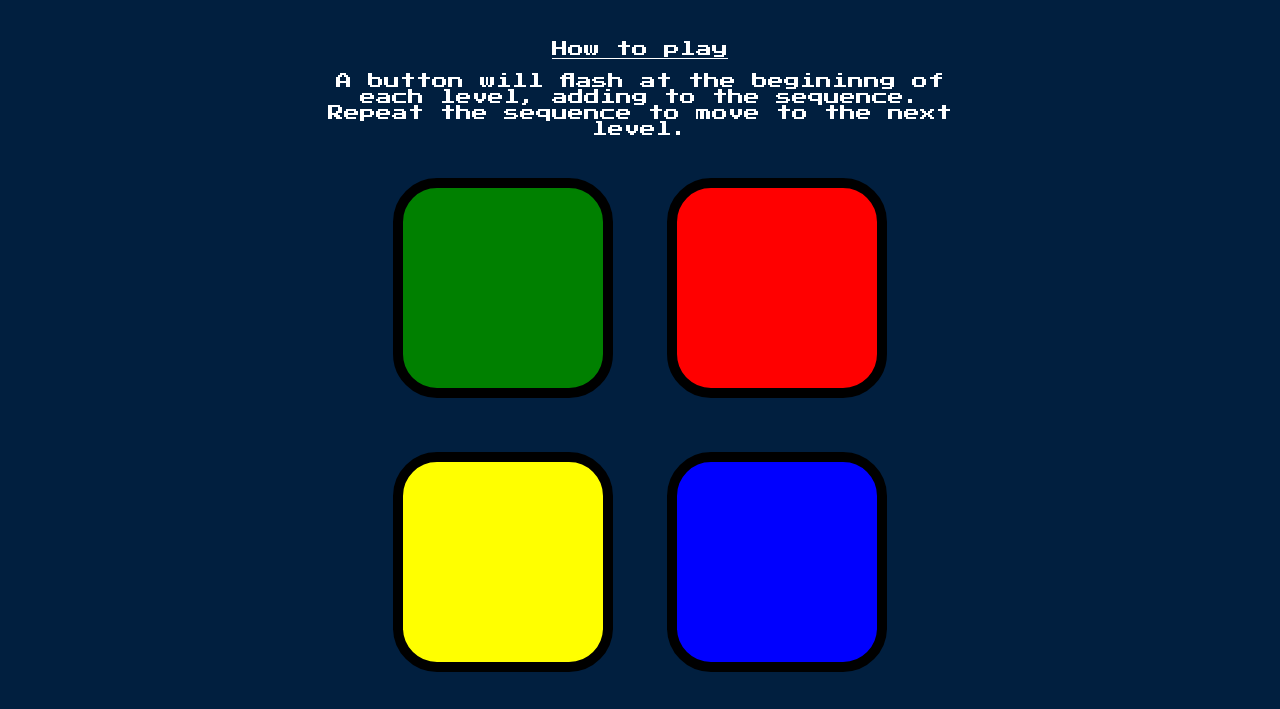
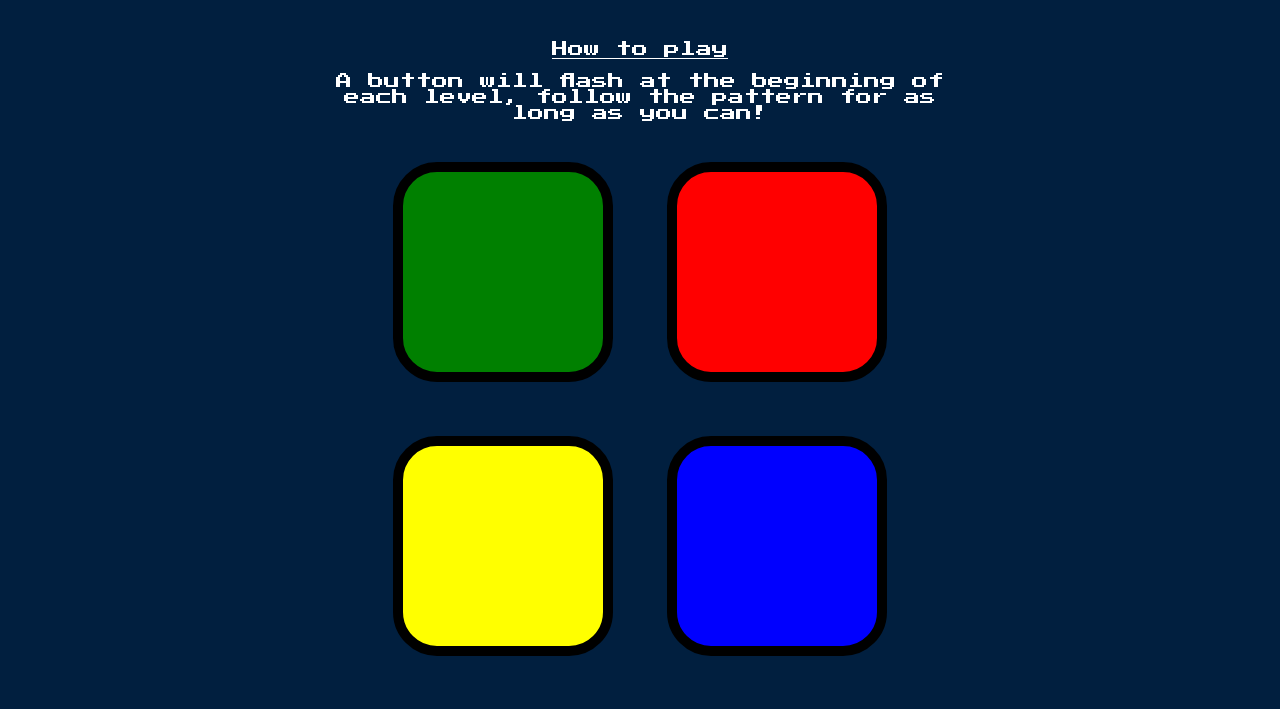
Before and after one commit to meaggy/memory-mini-game, a plain HTML site: page index.html in a window 1280 px wide. Shown: the part 133-842 px from the top of the page. Drawn offline with nearby package versions, Linux system fonts and the light colour scheme.

Commit message:
Fix typo

```diff
--- a/index.html
+++ b/index.html
@@ -12,7 +12,7 @@
   <h1 id="level-title">Press any Key to Start</h1>
   <div class="container">
     <p>How to play</p>
-    <p class="instructions">A button will flash at the begininng of each level, adding to the sequence. Repeat the sequence to move to the next level. </p>
+    <p class="instructions">A button will flash at the beginning of each level, follow the pattern for as long as you can!</p>
     <div type="button" id="green" class="btn green">
 
       </div>
```
